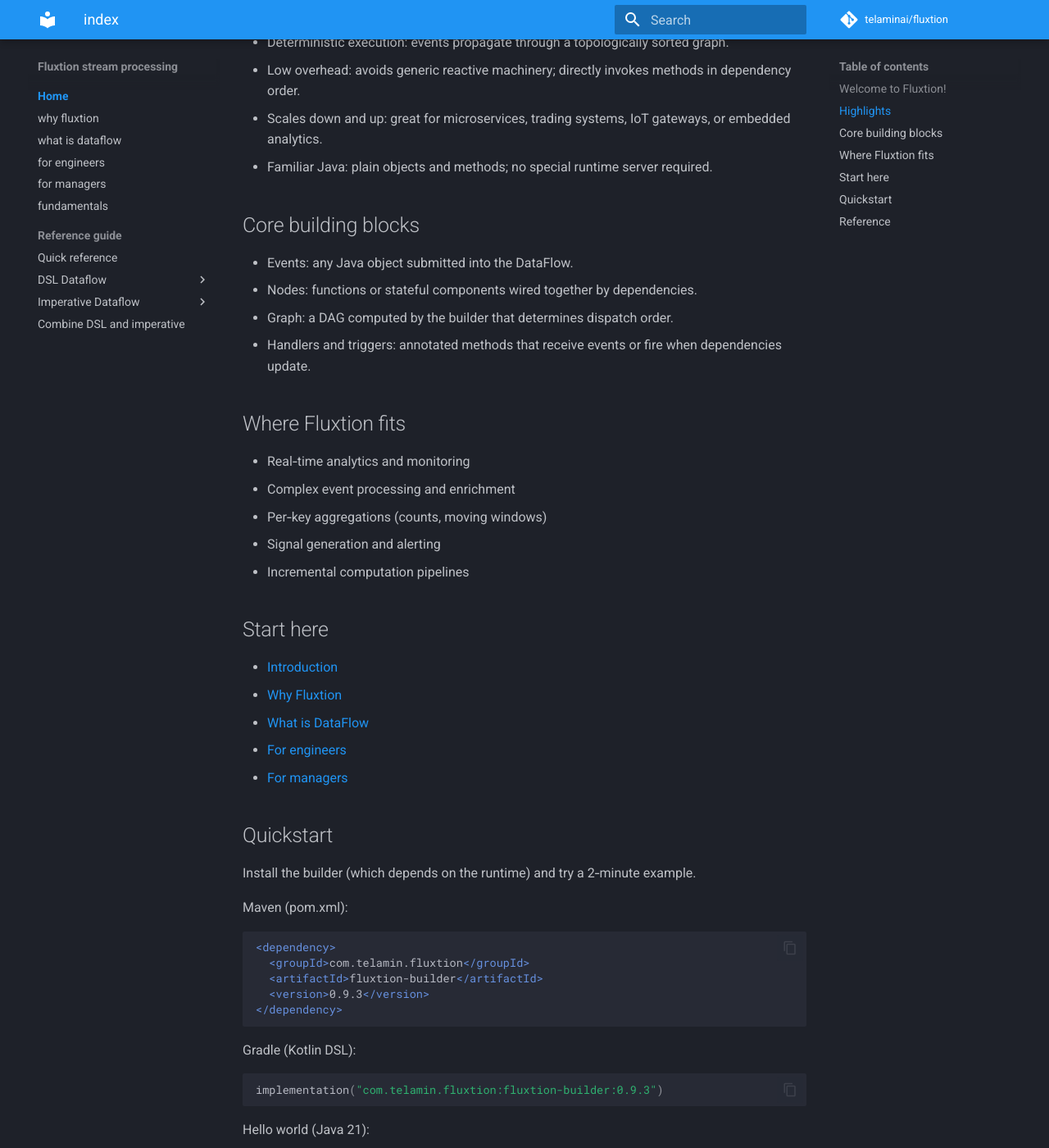
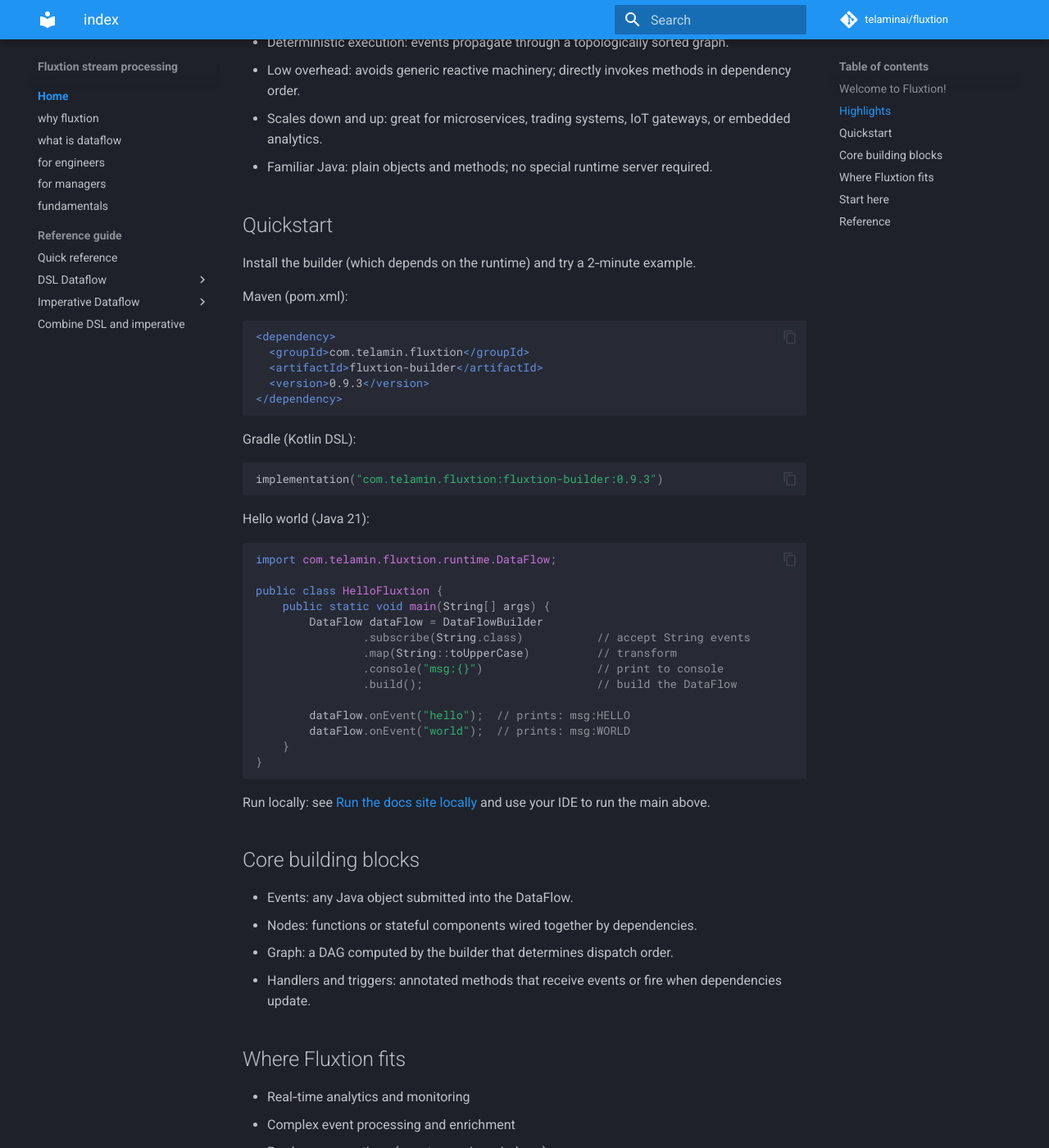
Before and after one commit to telaminai/fluxtion, an MkDocs documentation site: the page built from docs/index.md, in a window 1280 px wide and 1400 px high, scrolled down 537 px. Shown: the whole window at 82% size. Built offline with MkDocs 1.6.1 and Material for MkDocs 9.7.7, drawn with Linux system fonts in a browser that asks for light colours; comment, search, counter and statistics services are not loaded; some of the changed text lies outside the part shown.

Commit message:
Refactor documentation: reorder sections in `docs/index.md` and fix comments in code examples within `README.md`.

```diff
--- a/docs/index.md
+++ b/docs/index.md
@@ -17,29 +17,6 @@
 - Low overhead: avoids generic reactive machinery; directly invokes methods in dependency order.
 - Scales down and up: great for microservices, trading systems, IoT gateways, or embedded analytics.
 - Familiar Java: plain objects and methods; no special runtime server required.
-
-## Core building blocks
-
-- Events: any Java object submitted into the DataFlow.
-- Nodes: functions or stateful components wired together by dependencies.
-- Graph: a DAG computed by the builder that determines dispatch order.
-- Handlers and triggers: annotated methods that receive events or fire when dependencies update.
-
-## Where Fluxtion fits
-
-- Real‑time analytics and monitoring
-- Complex event processing and enrichment
-- Per‑key aggregations (counts, moving windows)
-- Signal generation and alerting
-- Incremental computation pipelines
-
-## Start here
-
-- [Introduction](home/introduction.md)
-- [Why Fluxtion](home/why-fluxtion.md)
-- [What is DataFlow](home/what-is-dataflow.md)
-- [For engineers](home/intro-engineers.md)
-- [For managers](home/intro-managers.md)
 
 ## Quickstart
 
@@ -71,8 +48,8 @@
         DataFlow dataFlow = DataFlowBuilder
                 .subscribe(String.class)           // accept String events
                 .map(String::toUpperCase)          // transform
-                .console("msg:{}")
-                .build();// print to console
+                .console("msg:{}")                 // print to console
+                .build();                          // build the DataFlow
 
         dataFlow.onEvent("hello");  // prints: msg:HELLO
         dataFlow.onEvent("world");  // prints: msg:WORLD
@@ -82,6 +59,29 @@
 
 Run locally: see [Run the docs site locally](run_local_guide.md) and use your IDE to run the main above.
 
+## Core building blocks
+
+- Events: any Java object submitted into the DataFlow.
+- Nodes: functions or stateful components wired together by dependencies.
+- Graph: a DAG computed by the builder that determines dispatch order.
+- Handlers and triggers: annotated methods that receive events or fire when dependencies update.
+
+## Where Fluxtion fits
+
+- Real‑time analytics and monitoring
+- Complex event processing and enrichment
+- Per‑key aggregations (counts, moving windows)
+- Signal generation and alerting
+- Incremental computation pipelines
+
+## Start here
+
+- [Introduction](home/introduction.md)
+- [Why Fluxtion](home/why-fluxtion.md)
+- [What is DataFlow](home/what-is-dataflow.md)
+- [For engineers](home/intro-engineers.md)
+- [For managers](home/intro-managers.md)
+
 ## Reference
 
 - [DataFlow fundamentals](home/dataflow-fundamentals.md)
```
Also changed, not shown: README.md (+2 -2 lines).
